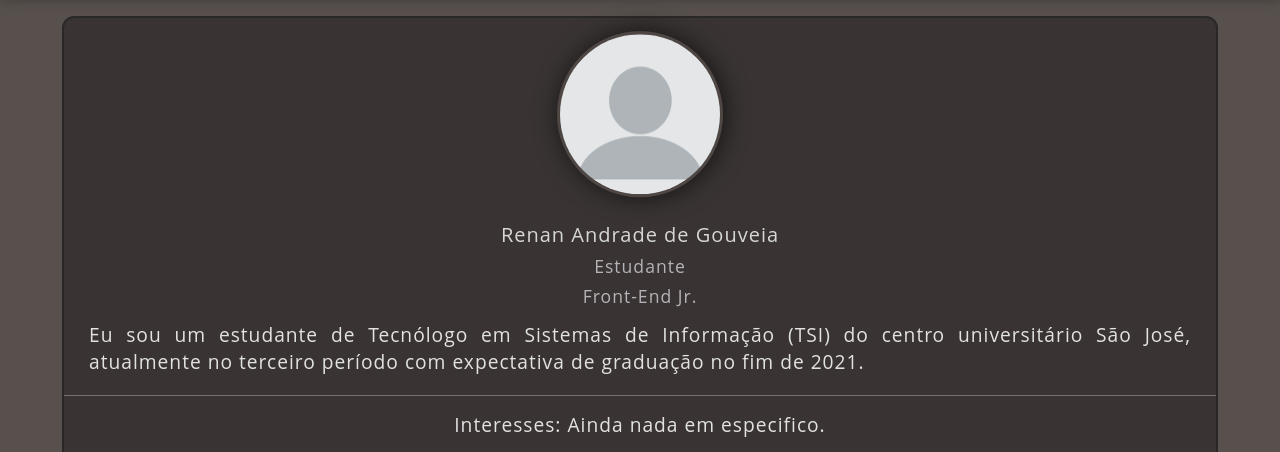
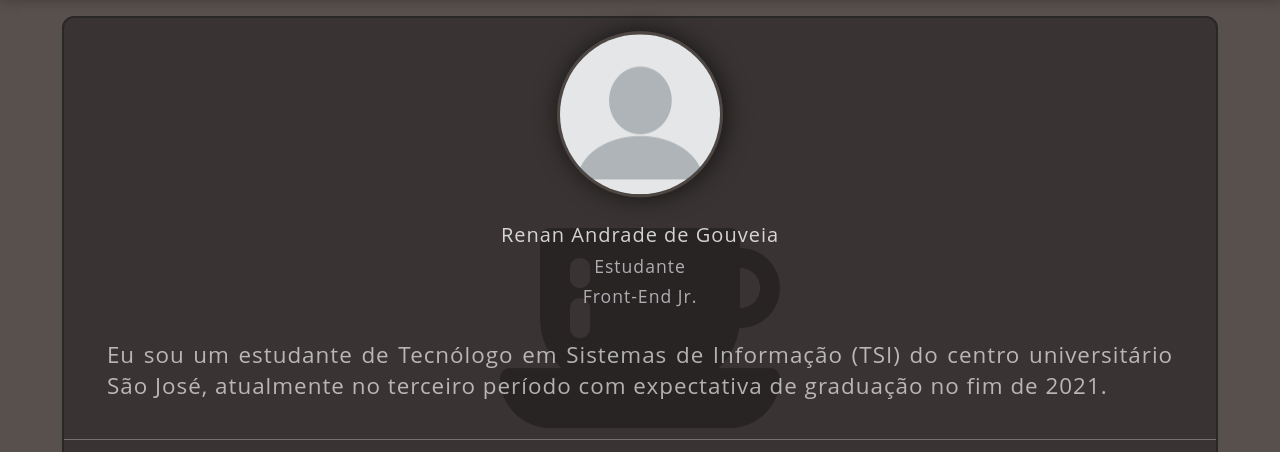
Before and after one commit to Renan-ag/Renan-ag.github.io, a plain HTML site: page index.html in a window 1280 px wide. Shown: the part 64-516 px from the top of the page. Drawn offline with Linux system fonts and the light colour scheme.

Commit message:
Ajustes no texto e adição de uma back-img no card

```diff
--- a/estilo.css
+++ b/estilo.css
@@ -107,7 +107,8 @@ nav h1{
     position: relative;
     border: 2px solid #2a2727;
     border-radius: 12px;
-    background: #393433;
+    background: url(img/Coffe2.png) #393433 no-repeat 50% 45%;
+    background-size: 220px;
 }
 
 .img-card{
@@ -147,13 +148,17 @@ nav h1{
 
 #quem-sou .head-quem-sou > p{
     margin-top: 6px;
-    text-align: left;
-    font-size: 1.05rem;
+    padding: 0.5em;
+    padding-top: 0;
+    text-align: center;
+    opacity: 0.75;
+    font-size: 1rem;
 }
 
 #quem-sou #interesses{
     font-size: 1rem;
     text-align: center;
+    opacity: 0.75;
 }
 
 #quem-sou > div{
@@ -194,6 +199,10 @@ nav h1{
         flex-direction: row;
     }
 
+    .card{
+        background-size: 280px;
+    }
+
     #logo-text,nav li{
         border-right: 1px solid rgba(25,25,25,0.3);
         border-bottom: none;
@@ -213,6 +222,7 @@ nav h1{
         margin: 10px 20px;
         font-size: 1.2rem;
         text-align: justify;
+        padding: 0.8em;
     }
 
     #quem-sou #interesses{
@@ -221,3 +231,13 @@ nav h1{
     }
 
 }
+
+@media(min-width:1099px){
+        #quem-sou .head-quem-sou > p{
+        font-size: 1.4rem;
+    }
+
+    #quem-sou #interesses{
+        font-size: 1.4rem;
+    }
+}
```
Also changed, not shown: img/Coffe.png (added), img/Coffe2.png (added).
